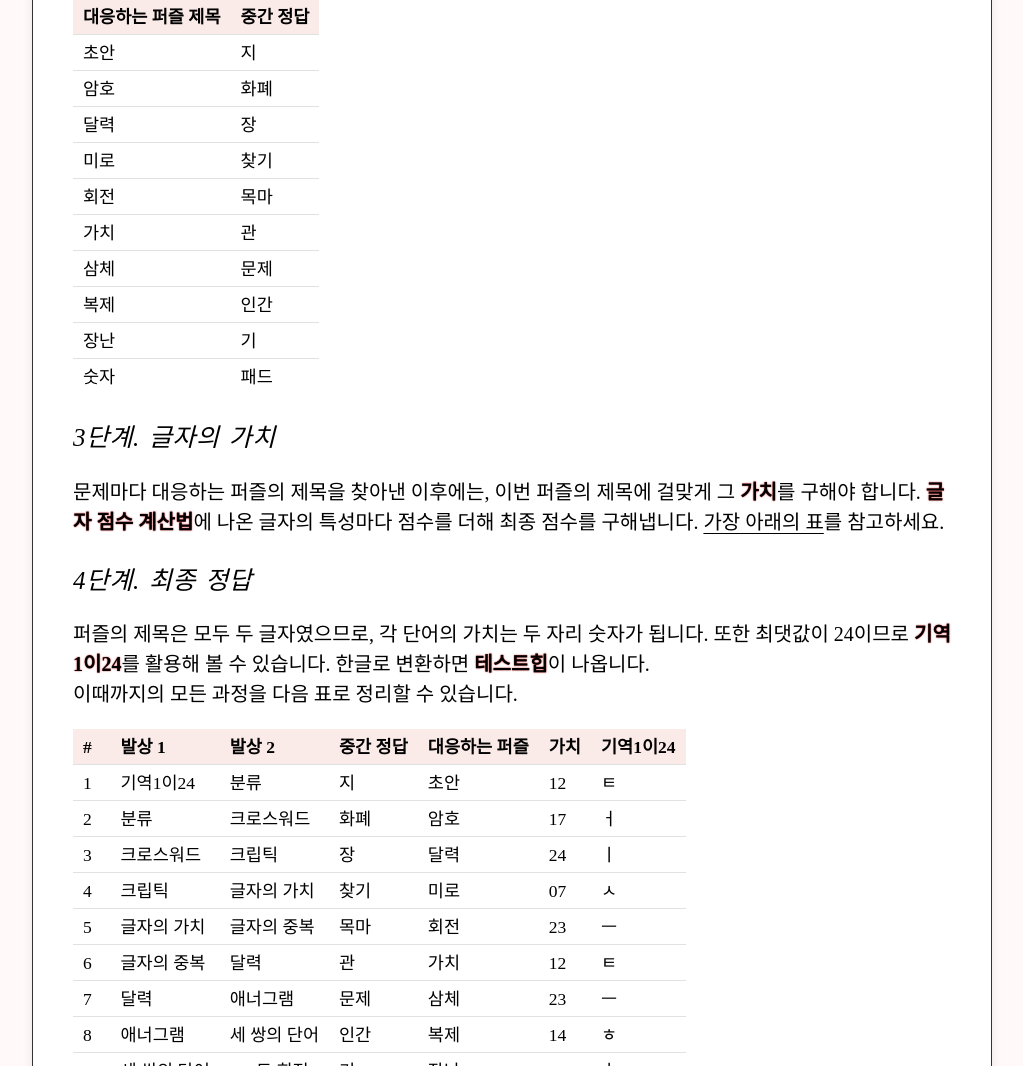
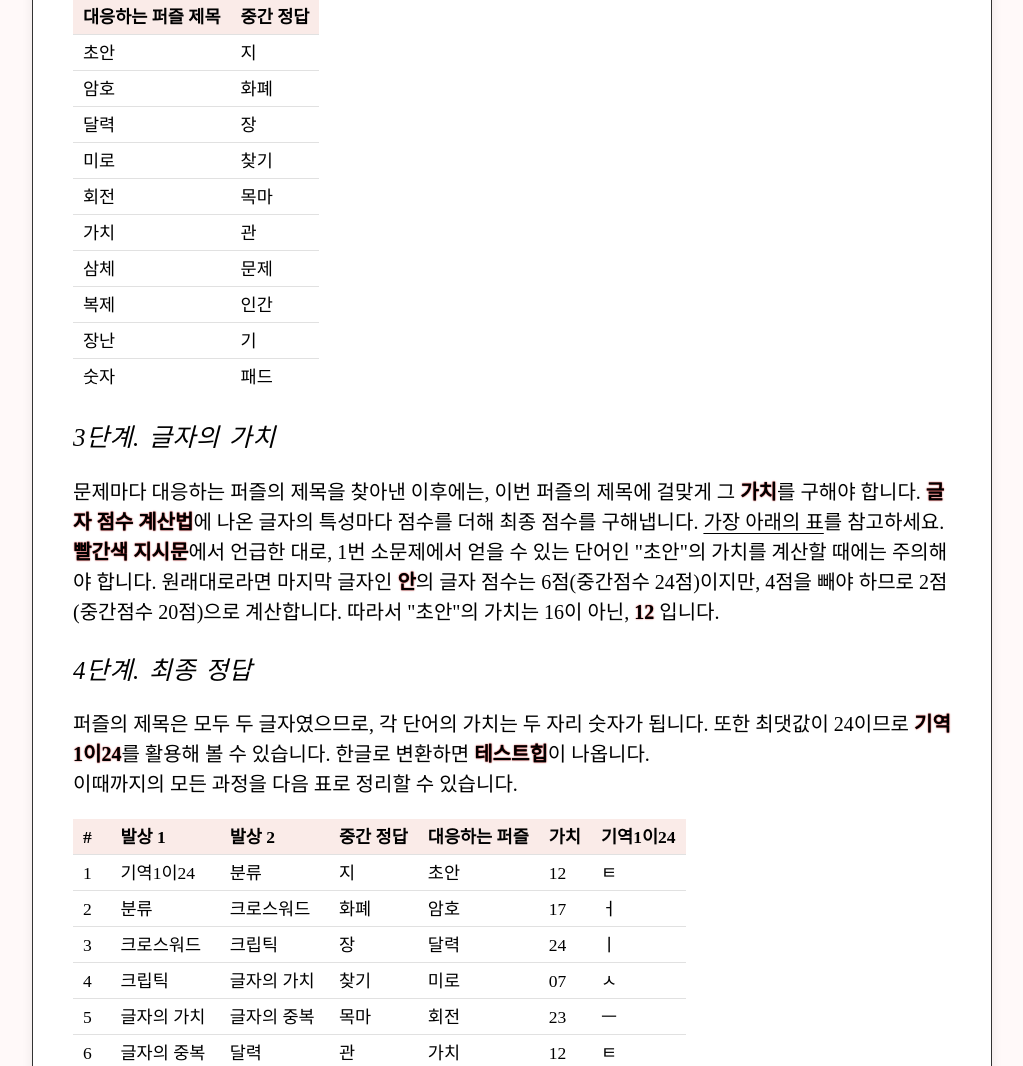
Before and after one commit to Gravel4444/TextPuzzleHunt, a Django app: template puzzles/templates/solution_bodies/value.html in a window 1280 px wide. Shown: the part 5434-6500 px from the top of the page, without its empty margins (128-1151 px from the left). Run offline with Django 3.2, Linux system fonts and the light colour scheme; the template is opened without the code that fills it, so the values that code supplies are empty; some libraries are stand-ins or nearby versions; some web fonts are replaced.

Commit message:
v.1.8.5 가치 소문제 1번 점수 계산

```diff
--- a/puzzles/templates/puzzle_bodies/value.html
+++ b/puzzles/templates/puzzle_bodies/value.html
@@ -30,7 +30,7 @@
 사무를 / 제조하면
 사용하는 / 처리하는
 <div style="text-align: center; margin-bottom: 20px;">
-  <small style="color: red; font-style: italic;">
+  <small style="color: red;">
     1번 소문제에서 얻을 수 있는 단어의 가치를 계산하는 경우, 마지막 글자의 글자 점수를 4점 빼서 계산합니다.
   </small>
 </div>
--- a/puzzles/templates/solution_bodies/value.html
+++ b/puzzles/templates/solution_bodies/value.html
@@ -235,6 +235,9 @@ EㄴEhㄴㅁㄱEㄱ -> E2Eh251E1
 
 문제마다 대응하는 퍼즐의 제목을 찾아낸 이후에는, 이번 퍼즐의 제목에 걸맞게 그 **가치**를 구해야 합니다.
 **글자 점수 계산법**에 나온 글자의 특성마다 점수를 더해 최종 점수를 구해냅니다. <a href="#appendix">가장 아래의 표</a>를 참고하세요.
+**빨간색 지시문**에서 언급한 대로, 1번 소문제에서 얻을 수 있는 단어인 "초안"의 가치를 계산할 때에는 주의해야 합니다.
+원래대로라면 마지막 글자인 **안**의 글자 점수는 6점(중간점수 24점)이지만, 4점을 빼야 하므로 2점(중간점수 20점)으로 계산합니다.
+따라서 "초안"의 가치는 16이 아닌, **12** 입니다.
 
 ## 4단계. 최종 정답
 
@@ -285,6 +288,8 @@ EㄴEhㄴㅁㄱEㄱ -> E2Eh251E1
 만드는 데에 가장 오래걸린 문제는 2번 소문제입니다. 특히 “폐”가 중간에 들어가는 세 글자 단어도 별로 없었고, 양 옆 글자를 다시 중간 글자로 하는 단어도 찾기 힘들었습니다. 결국 찾아내어 소문제가 없어지지는 않았네요. 이 외에도 7번과 9번 소문제가 만들기 힘들었던 것 같습니다.
 <br>
 사실 소문제를 푸는 것은, 결과적으로 퍼즐의 제목을 순서대로 나열하기 위함입니다. 그래서 눈치가 빠르다면... 1단계와 2단계를 건너뛰고 바로 제목의 가치들을 계산할 수도 있습니다. 그렇게 풀어내신 분이 계시다면, 축하드립니다!
+<br><br>
+(추가) 퍼즐헌트 도중에 중대한 오류가 발견되어서 두 번째 비상이 걸렸습니다. 죄송합니다. (작가의 말은 1월에 업데이트 될 수 있습니다.)
 
 {% endblock %}
 
@@ -352,7 +357,7 @@ EㄴEhㄴㅁㄱEㄱ -> E2Eh251E1
             <td>종성 유무</td>
             <td>4</td>
             <td></td>
-            <td></td>
+            <td>1</td>
             <td>1</td>
             <td></td>
             <td>1</td>
@@ -617,7 +622,7 @@ EㄴEhㄴㅁㄱEㄱ -> E2Eh251E1
         <tr class="section-start">
             <td colspan="3"><strong>중간점수</strong></td>
             <td><strong>4</strong></td>
-            <td><strong>20</strong></td>
+            <td><strong>24</strong></td>
             <td><strong>28</strong></td>
             <td><strong>16</strong></td>
             <td><strong>14</strong></td>
@@ -641,7 +646,7 @@ EㄴEhㄴㅁㄱEㄱ -> E2Eh251E1
             <td rowspan="2">계산</td>
             <td colspan="2">자릿수 합</td>
             <td>4</td>
-            <td>2</td>
+            <td>6</td>
             <td>1</td>
             <td>7</td>
             <td>5</td>
@@ -687,7 +692,7 @@ EㄴEhㄴㅁㄱEㄱ -> E2Eh251E1
         <tr class="section-start">
             <td colspan="3"><strong>최종점수</strong></td>
             <td><strong>1</strong></td>
-            <td><strong>2</strong></td>
+            <td><strong>6</strong></td>
             <td><strong>1</strong></td>
             <td><strong>7</strong></td>
             <td><strong>2</strong></td>
```
